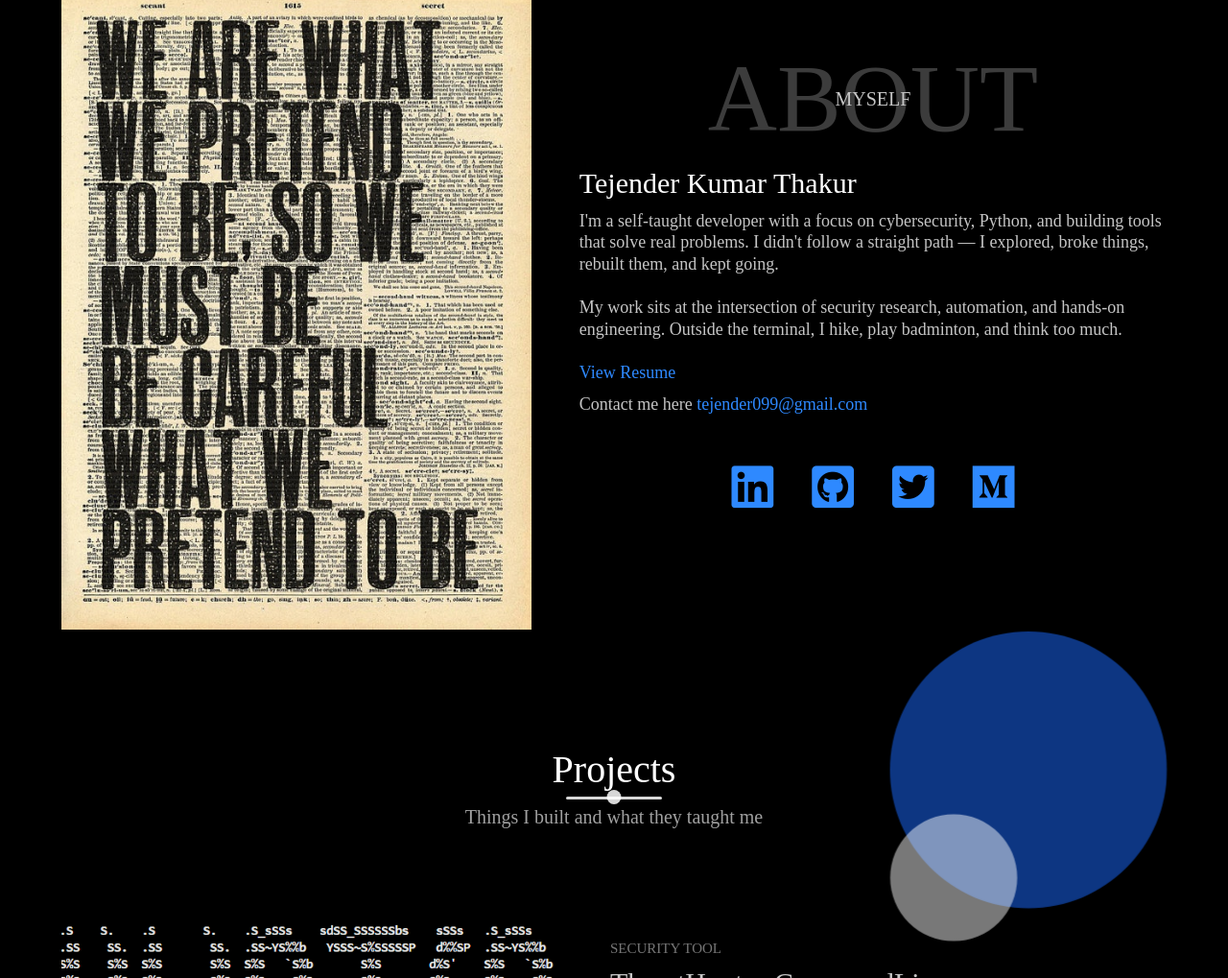
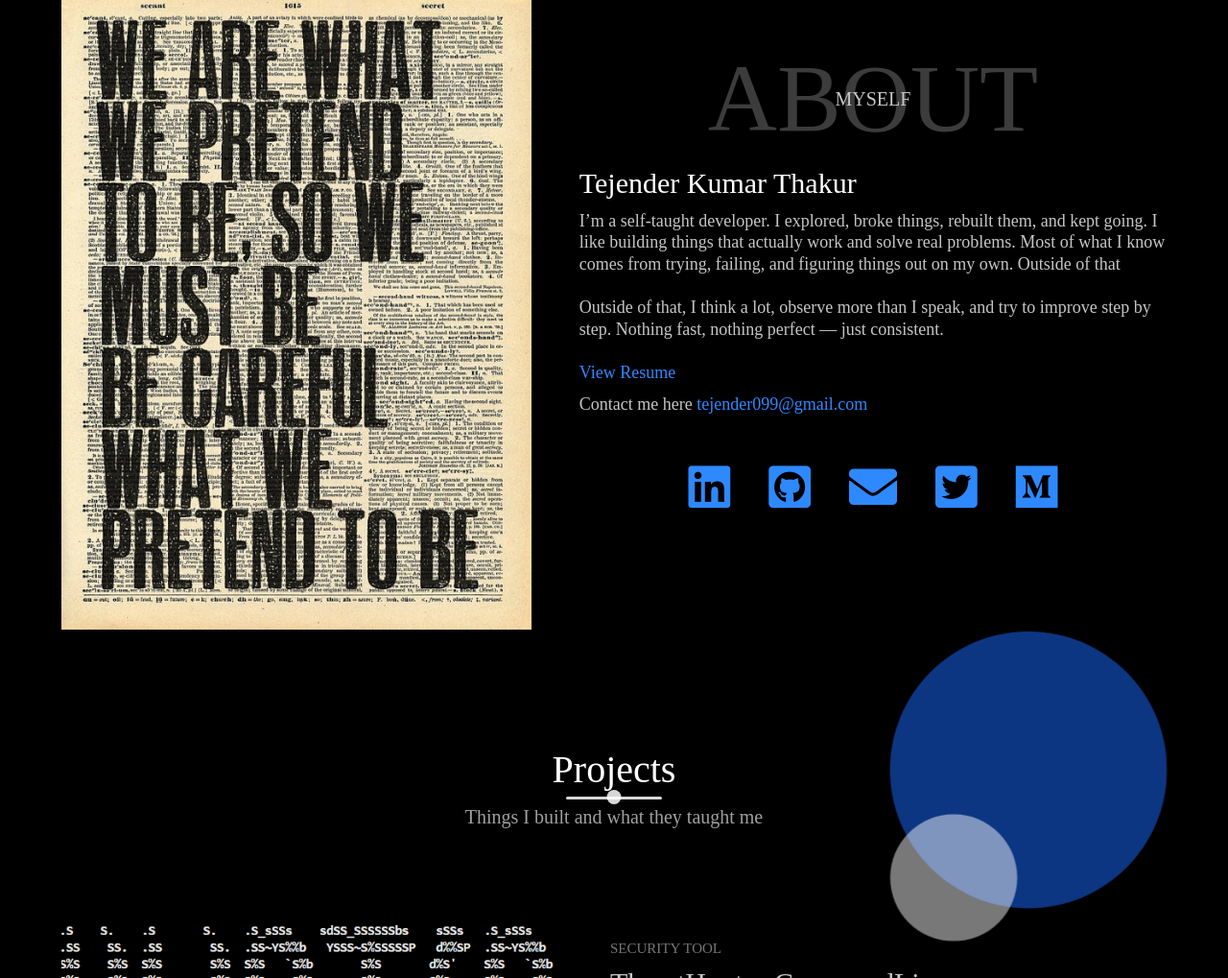
Before and after one commit to tejenderlib/build-in-public, a plain HTML site: page index.html in a window 1280 px wide. Shown: the part 883-1902 px from the top of the page at 96% size. Drawn offline with nearby package versions, Linux system fonts and the light colour scheme; no server answers; a web font is replaced by a local one.

Commit message:
update  links in portfolio

```diff
--- a/index.html
+++ b/index.html
@@ -82,12 +82,12 @@
                 <h3>Tejender Kumar Thakur</h3>
                 <br>
                 <p>
-                    I'm a self-taught developer with a focus on cybersecurity, Python, and building tools that solve real problems.
-                    I didn't follow a straight path — I explored, broke things, rebuilt them, and kept going.
+                    I’m a self-taught developer. I explored, broke things, rebuilt them, and kept going. I like building things that actually work and solve real problems.
+                    Most of what I know comes from trying, failing, and figuring things out on my own. Outside of that
                     <br>
                     <br>
-                    My work sits at the intersection of security research, automation, and hands-on engineering.
-                    Outside the terminal, I hike, play badminton, and think too much.
+                    Outside of that, I think a lot, observe more than I speak, and try to improve step by step.
+                    Nothing fast, nothing perfect — just consistent.
                     <br>
                     <br>
                     <a href="https://drive.google.com/file/d/1gLPJfNgPiUE4L-jyb5zPcrTLQaAZPfW5/view?usp=drive_link" class="cta">View Resume</a>
@@ -99,14 +99,21 @@
 
                 <div class="social-media"  >
                     <ul class="nav-list"  >
+
                         <li>
                             <a href="https://www.linkedin.com/in/tejenderthakur" class="icon-link">
                                 <i class="fab fa-linkedin"></i>
                             </a>
                         </li>
+
                         <li>
-                            <a href="https://github.com/tejender-lib" class="icon-link">
+                            <a href="https://github.com/tejenderlib" class="icon-link">
                                 <i class="fab fa-github-square"></i>
+                            </a>
+                        </li>
+                        <li>
+                            <a href="mailto:tejender099@gmail.com" class="icon-link">
+                                <i class="fas fa-envelope"></i>
                             </a>
                         </li>
                         <li>
```
